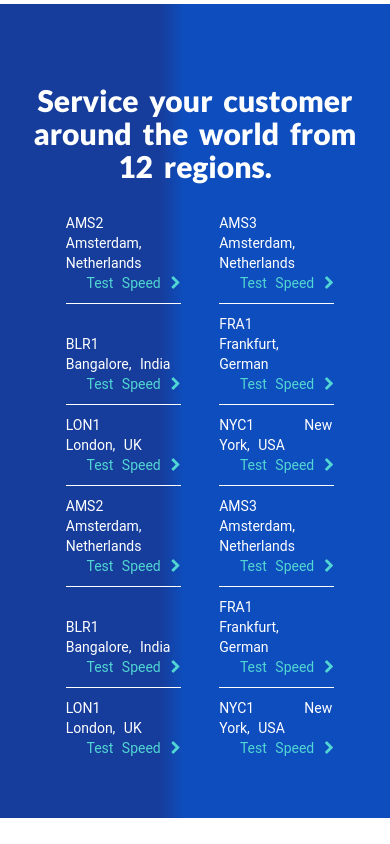
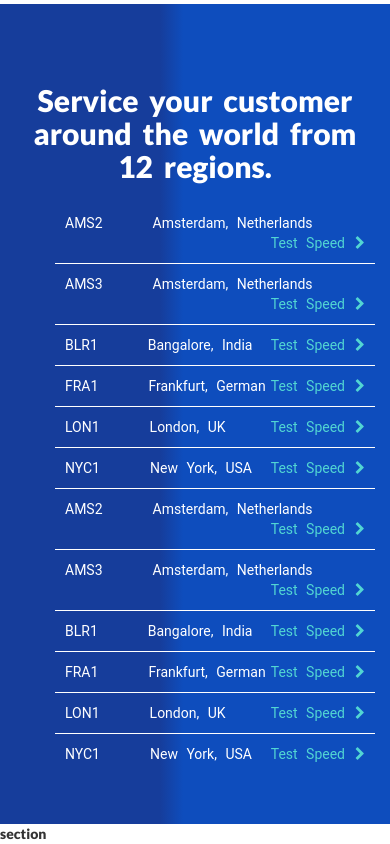
Before and after one commit to peppe965/html-css-digitalocean, a plain HTML site: page index.html in a window 390 px wide. Shown: the part 3685-4529 px from the top of the page. Before the commit the page ends 4503 px from the top, so only its background shows below. Drawn offline with Linux system fonts and the light colour scheme.

Commit message:
*service_customer now responsive

```diff
--- a/css/style.css
+++ b/css/style.css
@@ -394,7 +394,7 @@ background: linear-gradient(90deg, rgba(22,61,155,1) 41%, rgba(14,77,189,1) 47%)
   text-transform: capitalize;
   margin-right:30px;
   text-align: left;
-  padding: 10px 0;
+  padding: 10px;
   border-bottom:1px solid #fff;
 }
 
@@ -422,6 +422,15 @@ background: linear-gradient(90deg, rgba(22,61,155,1) 41%, rgba(14,77,189,1) 47%)
     text-decoration:none;
 }
 
+@media screen and (max-width:992px){
+  .service_customer li{
+    width:100%;
+  }
+
+  .service_customer li:nth-of-type(11){
+    border-bottom:1px solid #fff;
+  }
+}
 
 
 
--- a/index.html
+++ b/index.html
@@ -194,6 +194,7 @@
           </div>
         </section>
         <!-- /sections service your customer  -->
+        section
         <!-- /end main -->
       </main>
       <footer>
```
